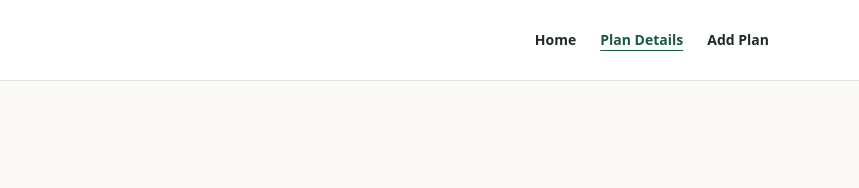
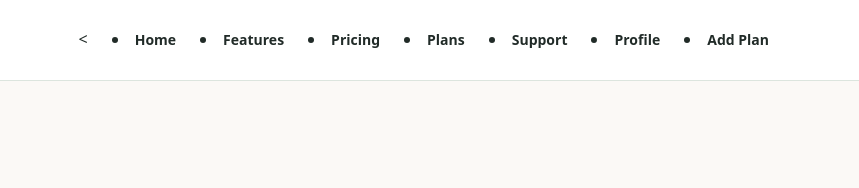
Before and after one commit to d-alshehri/DineEase, a plain HTML site: page plans/plan-details.html in a window 1280 px wide. Shown: the top 188 px of the page, 421-1280 px from the left. Drawn offline with Linux system fonts and the light colour scheme.

Commit message:
update navigation links

```diff
--- a/plans/plan-details.html
+++ b/plans/plan-details.html
@@ -1,5 +1,6 @@
 <!DOCTYPE html>
 <html lang="en">
+
 <head>
   <meta charset="UTF-8">
   <meta name="viewport" content="width=device-width, initial-scale=1.0">
@@ -7,14 +8,19 @@
   <link rel="stylesheet" href="../css/plans.css">
   <script src="../js/plans.js" defer></script>
 </head>
+
 <body>
   <header class="site-header">
     <nav class="nav container" aria-label="Main navigation">
       <a class="brand" href="../index.html">DineEase<span class="brand-dot">.</span></a>
       <div class="nav-links">
-        <a href="../index.html">Home</a>
-        <a href="plan-details.html" aria-current="page">Plan Details</a>
-        <a href="add-plan.html">Add Plan</a>
+        <<li><a href="../index.html">Home</a></li>
+          <li><a href="#features">Features</a></li>
+          <li><a href="#pricing">Pricing</a></li>
+          <li><a href="plans/plan-details.html">Plans</a></li>
+          <li><a href="support.html">Support</a></li>
+          <li><a href="user-profile/login.html">Profile</a></li>
+          <li><a href="add-plan.html">Add Plan</a></li>
       </div>
     </nav>
   </header>
@@ -23,7 +29,8 @@
     <section class="page-intro" aria-labelledby="page-title">
       <p class="eyebrow">RESTAURANT SUBSCRIPTIONS</p>
       <h1 id="page-title">Find the right plan for your restaurant.</h1>
-      <p class="lead">From your first digital menu to advanced reservation management, DineEase helps your business grow.</p>
+      <p class="lead">From your first digital menu to advanced reservation management, DineEase helps your business
+        grow.</p>
     </section>
 
     <section aria-labelledby="plans-title">
@@ -37,9 +44,13 @@
 
     <section class="info-panel" aria-labelledby="about-plans-title">
       <h2 id="about-plans-title">Why DineEase?</h2>
-      <p>Make your menu easy to browse, keep your prices up to date, and give customers a convenient way to reserve a table before they visit.</p>
+      <p>Make your menu easy to browse, keep your prices up to date, and give customers a convenient way to reserve a
+        table before they visit.</p>
     </section>
   </main>
-  <footer class="site-footer"><div class="container">&copy; <span id="year"></span> DineEase. Made for restaurants and cafés.</div></footer>
+  <footer class="site-footer">
+    <div class="container">&copy; <span id="year"></span> DineEase. Made for restaurants and cafés.</div>
+  </footer>
 </body>
+
 </html>
```
Also changed, not shown: index.html (+1 -0 lines), support.html (+4 -3 lines).
